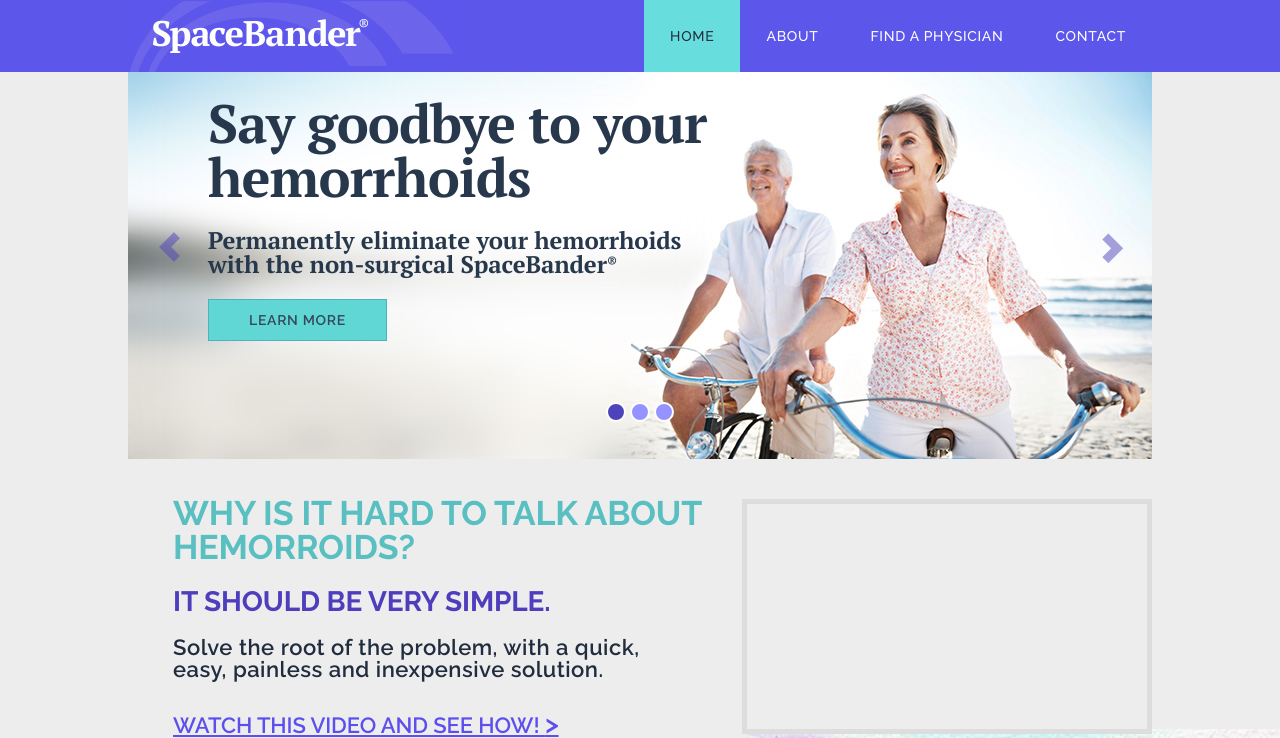
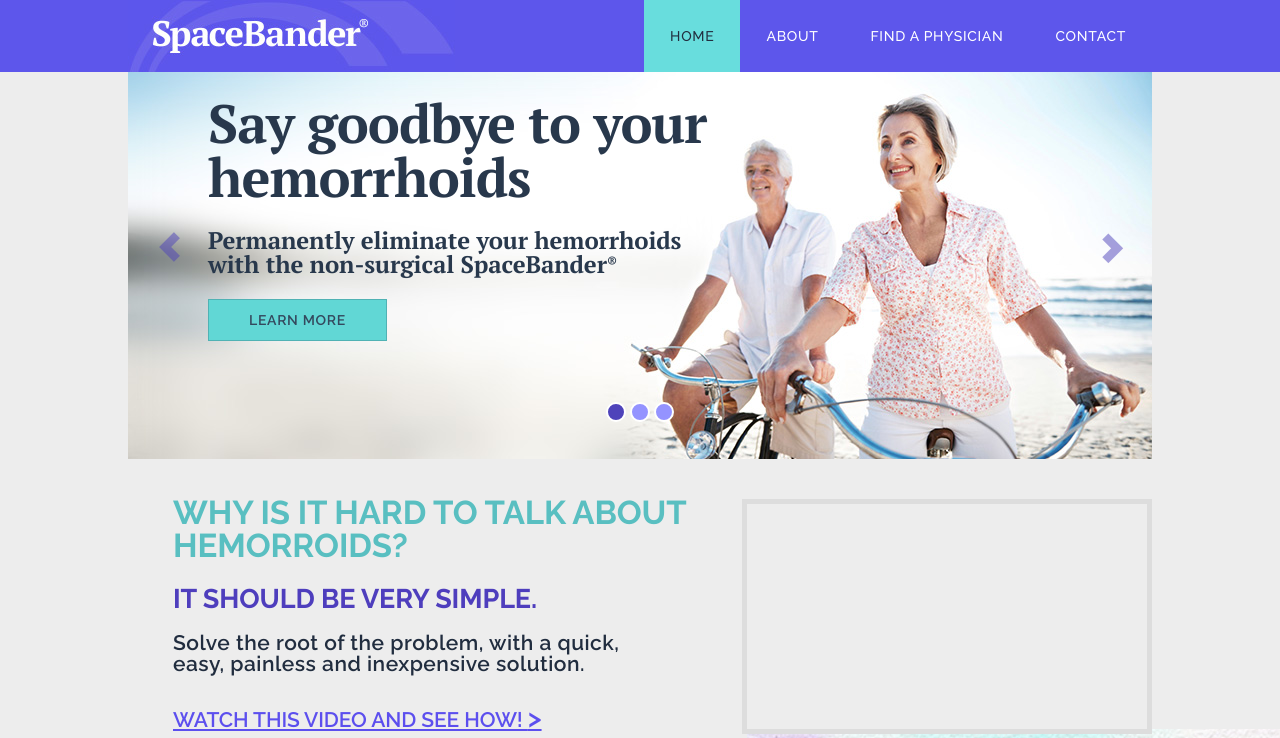
Before and after one commit to delta3d2009/Spacebander, a PHP site: page / in a window 1280 px wide; the page is wider, and only the part inside the window is pictured. Shown: the top 738 px of that part. Run offline with PHP 8.4, Linux system fonts and the light colour scheme; some libraries are stand-ins or nearby versions; grey boxes are pictures that could not be loaded.

Commit message:
Adjusting design changes Gaby Video Player

```diff
--- a/wwwroot/css/style.css
+++ b/wwwroot/css/style.css
@@ -543,28 +543,28 @@ button {
 .see-how .headline {
   font-family: 'Raleway', sans-serif;
   font-weight: bolder;
-  font-size: 34px;
-  line-height: 34px;
+  font-size: 33px;
+  line-height: 33px;
   color:#59bfc1;
   text-transform: uppercase;
-  margin-bottom: 26px;
+  margin-bottom: 25px;
   width: 100%;
 }
 
 .see-how .info {
   font-family: 'Raleway', sans-serif;
   font-weight: bolder;
-  font-size: 28px;
+  font-size: 27px;
   color:#4e3ebd;
   text-transform: uppercase;
-  margin-bottom: 22px;
+  margin-bottom: 21px;
 }
 
 .see-how p {
   font-family: 'Raleway', sans-serif;
   font-weight: 600;
-  font-size: 22px;
-  line-height: 22px;
+  font-size: 21px;
+  line-height: 21px;
   color:#212d3f;
   width: 90%;
   margin-bottom: 32px;
@@ -573,7 +573,7 @@ button {
 .see-how a {
   font-family: 'Raleway', sans-serif;
   font-weight: 600;
-  font-size: 22px;
+  font-size: 21px;
   color:#5c4fee;
   text-transform: uppercase;
 }
```
